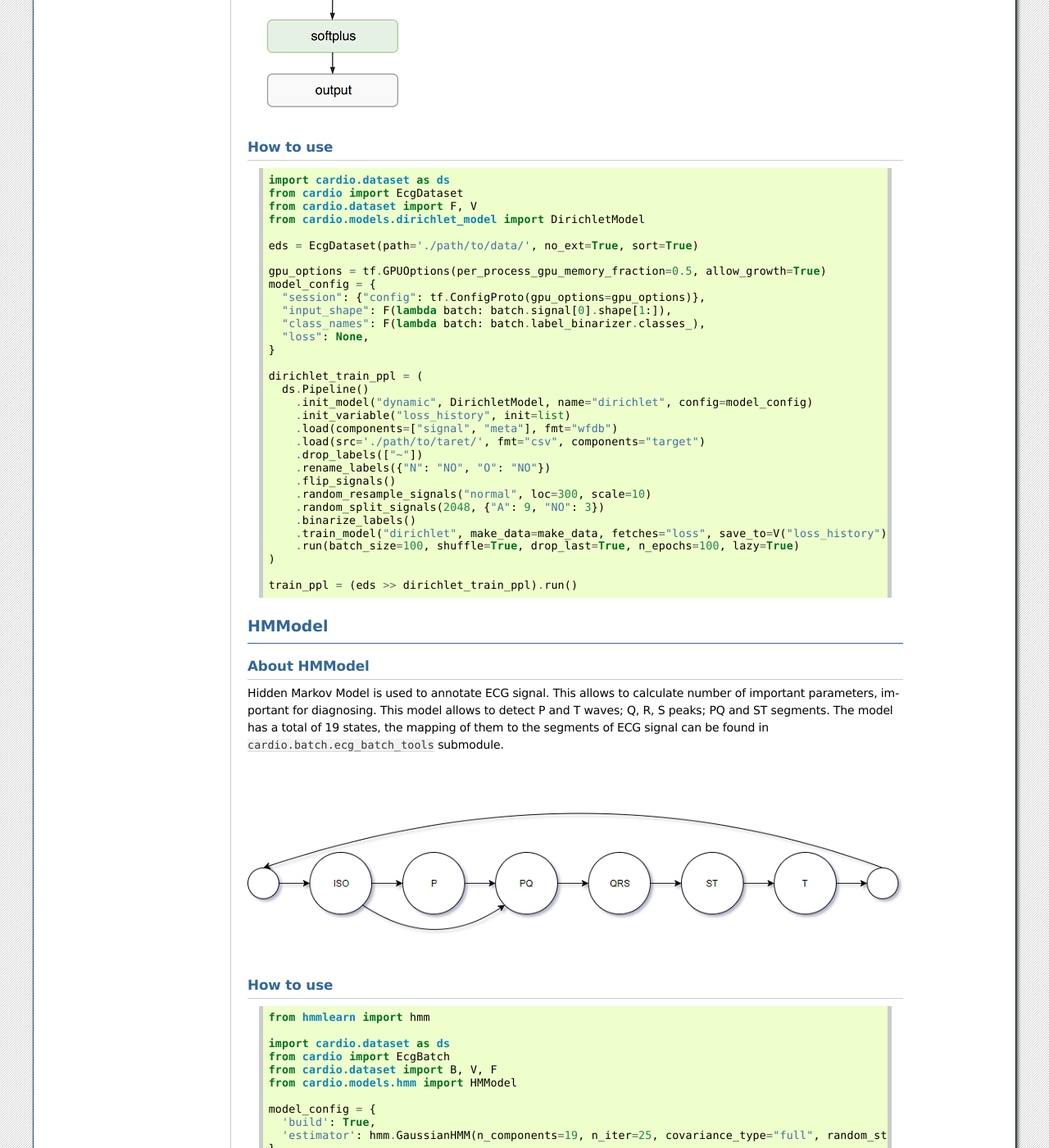
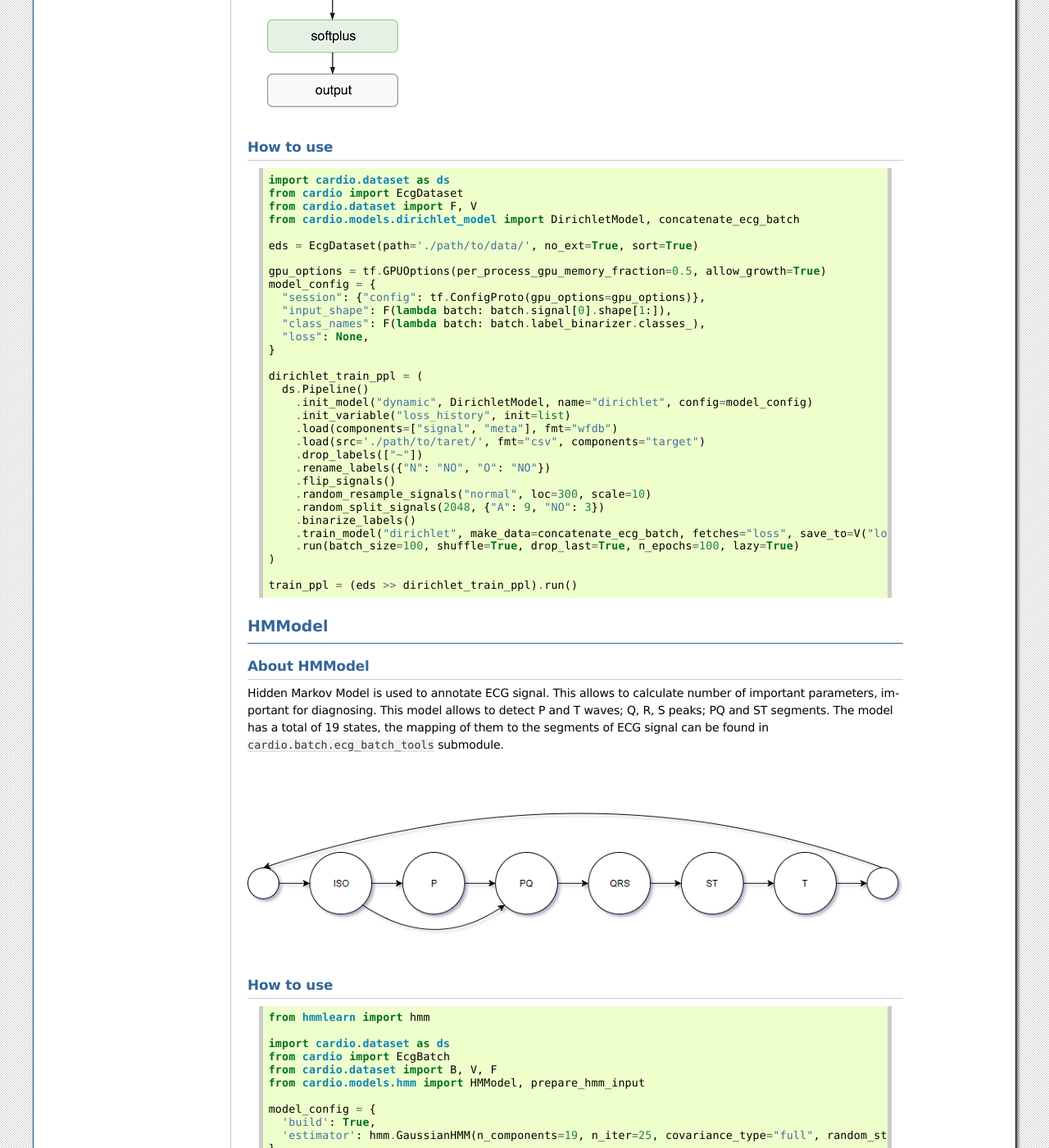
Before and after one commit to analysiscenter/cardio, a Sphinx documentation site: the page built from docs/modules/models.rst, in a window 1280 px wide and 1400 px high, scrolled down 731 px. Shown: the whole window at 82% size. Built offline with Sphinx 7.4.7, drawn with Linux system fonts in a browser that asks for light colours; some of the changed text lies outside the part shown.

Commit message:
Fixed code chunks in models.rst

```diff
--- a/docs/modules/models.rst
+++ b/docs/modules/models.rst
@@ -25,7 +25,7 @@ How to use
   import cardio.dataset as ds
   from cardio import EcgDataset
   from cardio.dataset import F, V
-  from cardio.models.dirichlet_model import DirichletModel
+  from cardio.models.dirichlet_model import DirichletModel, concatenate_ecg_batch
 
   eds = EcgDataset(path='./path/to/data/', no_ext=True, sort=True)
 
@@ -49,7 +49,7 @@ How to use
       .random_resample_signals("normal", loc=300, scale=10)
       .random_split_signals(2048, {"A": 9, "NO": 3})
       .binarize_labels()
-      .train_model("dirichlet", make_data=make_data, fetches="loss", save_to=V("loss_history"), mode="a")
+      .train_model("dirichlet", make_data=concatenate_ecg_batch, fetches="loss", save_to=V("loss_history"), mode="a")
       .run(batch_size=100, shuffle=True, drop_last=True, n_epochs=100, lazy=True)
   )
 
@@ -78,7 +78,7 @@ How to use
   import cardio.dataset as ds
   from cardio import EcgBatch
   from cardio.dataset import B, V, F
-  from cardio.models.hmm import HMModel
+  from cardio.models.hmm import HMModel, prepare_hmm_input
 
   model_config = {
     'build': True,
@@ -93,7 +93,7 @@ How to use
       .load(fmt='wfdb', components=["signal", "annotation", "meta"], ann_ext='pu1')
       .cwt(src="signal", dst="hmm_features", scales=[4,8,16], wavelet="mexh")
       .standardize(axis=-1, src="hmm_features", dst="hmm_features")
-      .train_model("HMM", make_data=make_data)
+      .train_model("HMM", make_data=prepare_hmm_input)
       .run(batch_size=20, shuffle=False, drop_last=False, n_epochs=1, lazy=True)
   )
 
```
